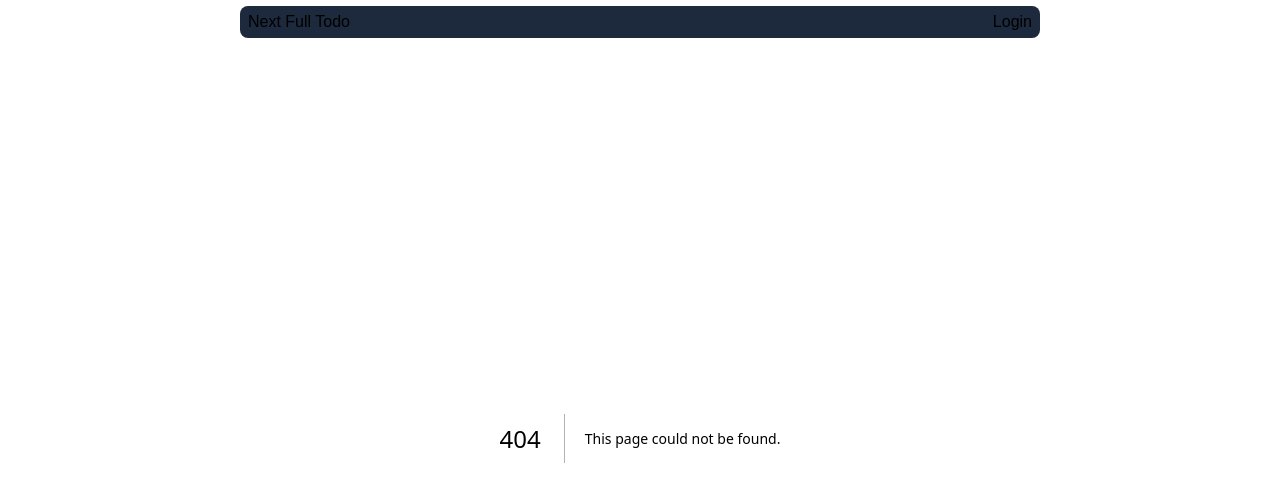
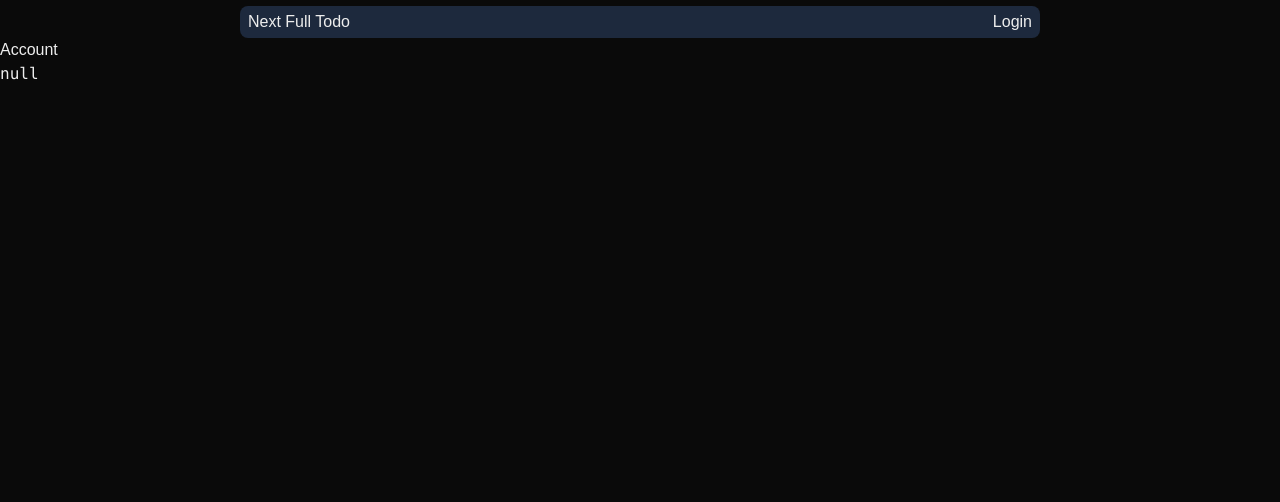
Before and after one commit to ShaifArfan/nextjs-fullstack-todo-app, a Next.js app: page /account in a window 1280 px wide. Before the commit this address had no page. Shown: the top 502 px of the page. Built offline with nearby package versions, Linux system fonts and the light colour scheme; no server answers.

Commit message:
github OAuth added

```diff
--- a/package.json
+++ b/package.json
@@ -13,6 +13,7 @@
     "@heroicons/react": "^2.2.0",
     "@tailwindcss/postcss": "^4.0.6",
     "next": "15.1.7",
+    "next-auth": "^5.0.0-beta.25",
     "react": "^19.0.0",
     "react-dom": "^19.0.0",
     "zustand": "^5.0.3"
--- /dev/null
+++ b/src/app/account/page.tsx
@@ -0,0 +1,14 @@
+import { auth } from "@/auth";
+import React from "react";
+
+async function page() {
+  const session = await auth();
+  return (
+    <div>
+      <h1>Account</h1>
+      <pre>{JSON.stringify(session, null, 2)}</pre>
+    </div>
+  );
+}
+
+export default page;
--- /dev/null
+++ b/src/app/api/auth/[...nextauth]/route.ts
@@ -0,0 +1,2 @@
+import { handlers } from "@/auth"; // Referring to the auth.ts we just created
+export const { GET, POST } = handlers;
--- a/src/app/login/page.tsx
+++ b/src/app/login/page.tsx
@@ -1,7 +1,17 @@
+import { signIn } from "@/auth";
 import React from "react";
 
 function Page() {
-  return <div>Login</div>;
+  return (
+    <form
+      action={async () => {
+        "use server";
+        await signIn("github", { redirectTo: "/account" });
+      }}
+    >
+      <button type="submit">Signin with GitHub</button>
+    </form>
+  );
 }
 
 export default Page;
--- /dev/null
+++ b/src/auth.ts
@@ -0,0 +1,6 @@
+import NextAuth from "next-auth";
+import GitHub from "next-auth/providers/github";
+
+export const { handlers, signIn, signOut, auth } = NextAuth({
+  providers: [GitHub],
+});
--- a/src/components/Navbar.tsx
+++ b/src/components/Navbar.tsx
@@ -1,15 +1,31 @@
+import { auth, signOut } from "@/auth";
 import Link from "next/link";
 import React from "react";
 
-function Navbar() {
+async function Navbar() {
+  const session = await auth();
   return (
     <div className="container bg-slate-800 px-2 py-1 rounded-lg mt-1.5">
       <div className="flex justify-between">
         <div>
           <Link href={"/"}>Next Full Todo</Link>
         </div>
-        <div>
-          <Link href="/login">Login</Link>
+        <div className="flex gap-2">
+          {session ? (
+            <>
+              <Link href="/account">Account</Link>
+              <form
+                action={async () => {
+                  "use server";
+                  await signOut();
+                }}
+              >
+                <button type="submit">Logout</button>
+              </form>
+            </>
+          ) : (
+            <Link href="/login">Login</Link>
+          )}
         </div>
       </div>
     </div>
--- /dev/null
+++ b/src/middleware.ts
@@ -0,0 +1 @@
+export { auth as middleware } from "@/auth";
```
Also changed, not shown: 1 other file (tests, documents, lock files or other folders).
